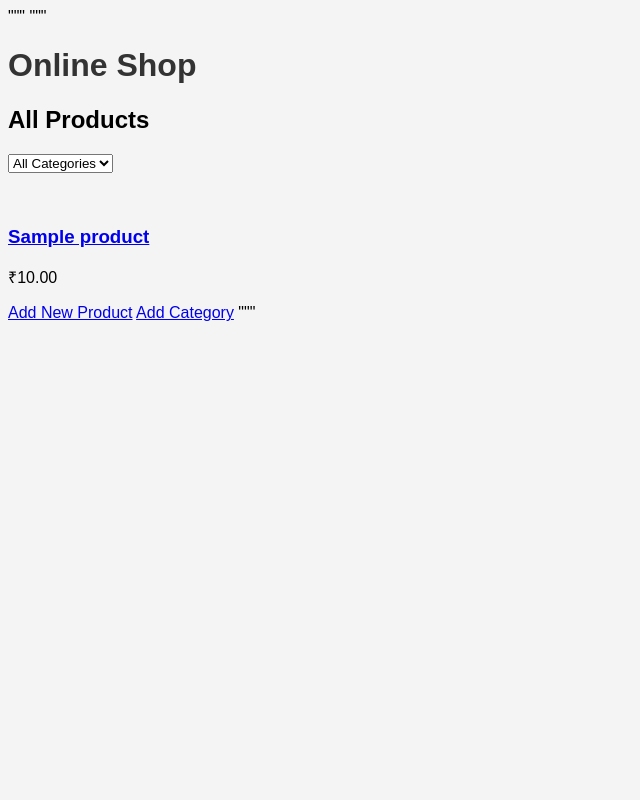
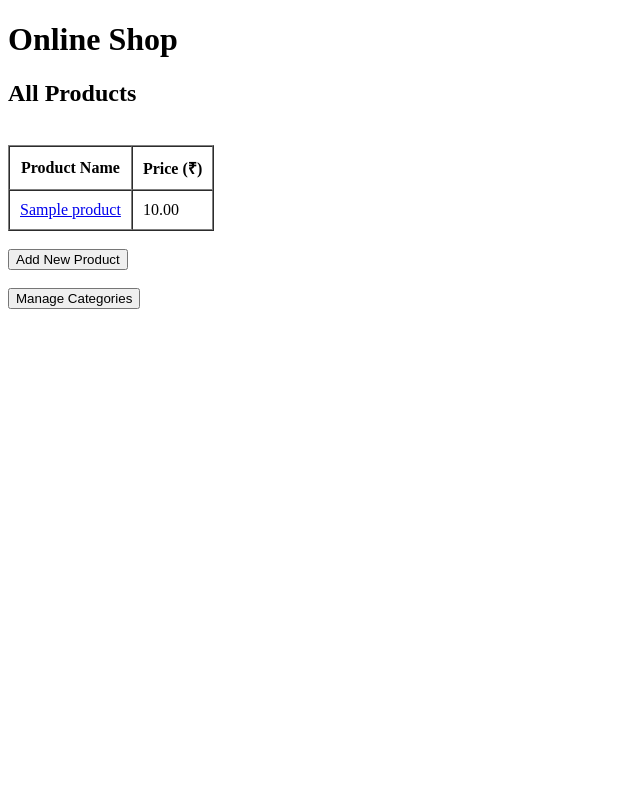
Before and after one commit to JeevananthamI2I/python_project, a Django app: page / in a window 1280 px wide. Shown: the whole page, without its empty margins (0-640 px from the left). Run offline with Django 5.2, Linux system fonts and the light colour scheme; tables that the repository leaves empty hold one stand-in row (values such as "Sample post").

Commit message:
work with ecomm app for crud operations

```diff
--- a/ecomm_app/templates/ecomm_app/shop/add_category.html
+++ b/ecomm_app/templates/ecomm_app/shop/add_category.html
@@ -1,4 +1,4 @@
-"""
+
 {% extends 'ecomm_app/shop/base.html' %}
 
 {% block content %}
@@ -10,4 +10,3 @@
     </form>
     <a href="{% url 'product_list' %}">Back to list</a>
 {% endblock %}
-"""
--- a/ecomm_app/templates/ecomm_app/shop/add_product.html
+++ b/ecomm_app/templates/ecomm_app/shop/add_product.html
@@ -1,4 +1,4 @@
-"""
+
 {% extends 'ecomm_app/shop/base.html' %}
 
 {% block content %}
@@ -10,4 +10,3 @@
     </form>
     <a href="{% url 'product_list' %}">Back to list</a>
 {% endblock %}
-"""
--- a/ecomm_app/templates/ecomm_app/shop/base.html
+++ b/ecomm_app/templates/ecomm_app/shop/base.html
@@ -1,14 +1,12 @@
-"""
+
 {% load static %}
 <!DOCTYPE html>
 <html>
 <head>
     <title>Online Shop</title>
-    <link rel="stylesheet" href="{% static 'ecomm_app/shop/style.css' %}">
 </head>
 <body>
     <h1>Online Shop</h1>
     {% block content %}{% endblock %}
 </body>
 </html>
-"""
--- a/ecomm_app/templates/ecomm_app/shop/delete_product.html
+++ b/ecomm_app/templates/ecomm_app/shop/delete_product.html
@@ -1,4 +1,4 @@
-"""
+
 {% extends 'ecomm_app/shop/base.html' %}
 
 {% block content %}
@@ -10,4 +10,3 @@
         <a href="{% url 'product_detail' product.pk %}">Cancel</a>
     </form>
 {% endblock %}
-"""
--- a/ecomm_app/templates/ecomm_app/shop/edit_product.html
+++ b/ecomm_app/templates/ecomm_app/shop/edit_product.html
@@ -1,13 +1,12 @@
-"""
+
 {% extends 'ecomm_app/shop/base.html' %}
 
 {% block content %}
     <h2>Edit Product</h2>
     <form method="post" enctype="multipart/form-data">
         {% csrf_token %}
-        {{ form.as_p|add_class:"form-control" }}
+        {{ form.as_p }}
         <button type="submit">Update</button>
     </form>
     <a href="{% url 'product_detail' form.instance.pk %}">Cancel</a>
 {% endblock %}
-"""
--- a/ecomm_app/templates/ecomm_app/shop/product_list.html
+++ b/ecomm_app/templates/ecomm_app/shop/product_list.html
@@ -1,24 +1,35 @@
-"""
+
 {% extends 'ecomm_app/shop/base.html' %}
 
 {% block content %}
     <h2>All Products</h2>
-    <form method="get">
-        <select name="category" onchange="this.form.submit()">
-            <option value="">All Categories</option>
-            {% for cat in categories %}
-                <option value="{{ cat.name }}">{{ cat.name }}</option>
+    <br>
+    <table border="1" cellspacing="0" cellpadding="10">
+        <thead>
+            <tr>
+                <th>Product Name</th>
+                <th>Price (₹)</th>
+            </tr>
+        </thead>
+        <tbody>
+            {% for product in products %}
+            <tr>
+                <td>
+                {% if product.pk %}
+                    <a href="{% url 'product_detail' product.pk %}">{{ product.product_name }}</a>
+                {% else %}
+                    {{ product.product_name }}  <!-- Show without link -->
+                {% endif %}
+
+                </td>
+                <td>{{ product.price }}</td>
+            </tr>
             {% endfor %}
-        </select>
-    </form>
+        </tbody>
+    </table>
     <br>
-    {% for product in products %}
-        <div>
-            <h3><a href="{% url 'product_detail' product.pk %}">{{ product.product_name }}</a></h3>
-            <p>₹{{ product.price }}</p>
-        </div>
-    {% endfor %}
-    <a href="{% url 'add_product' %}">Add New Product</a>
-    <a href="{% url 'add_category' %}">Add Category</a>
+    {% comment %} <button type="button" onclick="window.location.href='{% url 'product_detail' product.pk %}'">View Product</button><br>     {% endcomment %}
+    <button type="button" onclick="window.location.href='{% url 'add_product' %}'">Add New Product</button><br>
+    <br>
+    <button type="button" onclick="window.location.href='{% url 'add_category' %}'">Manage Categories</button>
 {% endblock %}
-"""
--- a/ecomm_app/templates/ecomm_app/shop/style.css
+++ b/ecomm_app/templates/ecomm_app/shop/style.css
@@ -1,7 +1,7 @@
 /* style.css */
 body {
     font-family: Arial, sans-serif;
-    background-color: #f4f4f4;
+    background-color:rgb(97, 215, 61);
 }
 
 h1 {
--- a/ecomm_app/urls.py
+++ b/ecomm_app/urls.py
@@ -5,6 +5,8 @@ urlpatterns = [
     path('', views.product_list, name='product_list'),
     path('product/<int:pk>/', views.product_detail, name='product_detail'),  # Ensure this line exists
     path('product/add/', views.add_product, name='add_product'),
+    path('add-category/', views.add_category, name='add_category'),
+    path('', views.category_list, name='category_list'),
     path('product/edit/<int:pk>/', views.edit_product, name='edit_product'),
     path('product/delete/<int:pk>/', views.delete_product, name='delete_product'),
 ]
```
Also changed, not shown: ecomm_app/templates/ecomm_app/shop/product_detail.html (+40 -11 lines).
